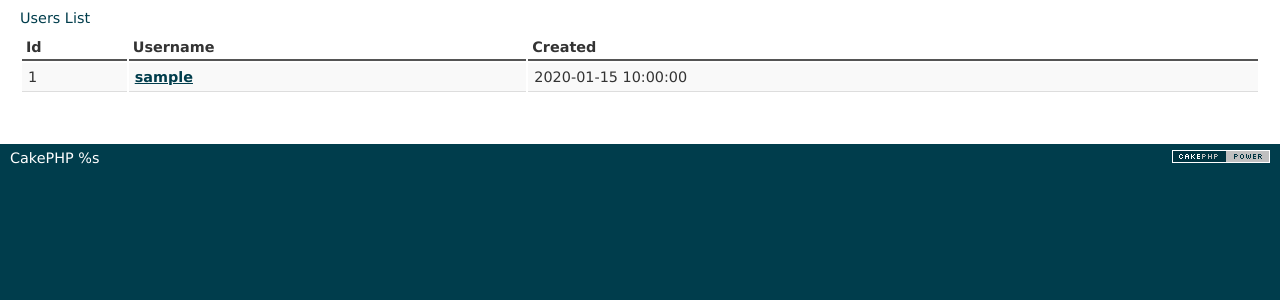
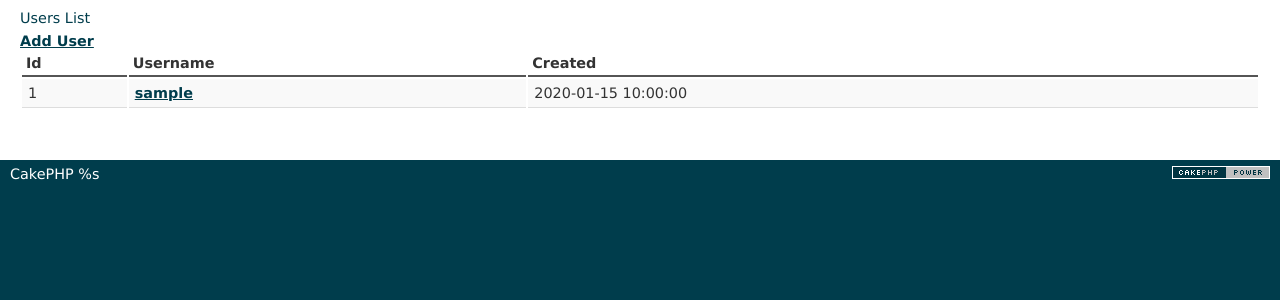
Before and after one commit to NexSeed-Nishide/practiceCakePHP, a CakePHP app: the page made by app/View/Users/index.ctp in a window 1280 px wide. Shown: the part 47-347 px from the top of the page. Run offline with PHP 8.4 and a stand-in for CakePHP, Linux system fonts and the light colour scheme; the template is opened without the code that fills it: most values are stand-ins (such as "Sample title", 1, 10 or a date in 2020); some libraries are stand-ins or nearby versions.

Commit message:
ユーザ追加ページヘのリンクを追加

```diff
--- a/app/View/Users/index.ctp
+++ b/app/View/Users/index.ctp
@@ -1,4 +1,8 @@
 <h1>Users List</h1>
+<?php echo $this->Html->link(
+    'Add User',
+    array('controller' => 'users', 'action' => 'add')
+); ?>
 <table>
     <tr>
         <th>Id</th>
```
